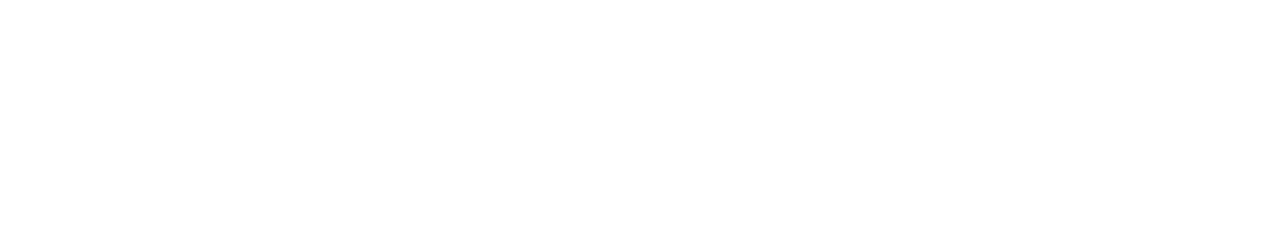
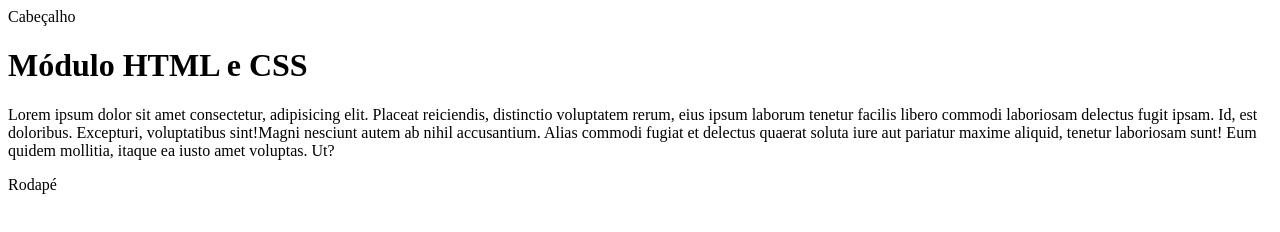
Before and after one commit to matheuswillock/HTML-CSS, a plain HTML site: page index.html in a window 1280 px wide. Drawn offline with Linux system fonts and the light colour scheme.

```diff
--- a/index.html
+++ b/index.html
@@ -3,9 +3,19 @@
 <head>
     <meta charset="UTF-8">
     <meta name="viewport" content="width=device-width, initial-scale=1.0">
-    <title>Document</title>
+    <title>Módulo HTML e CSS</title>
 </head>
 <body>
+    <header>Cabeçalho</header>
 
+    <main>
+        <h1>Módulo HTML e CSS</h1>
+        <p>Lorem ipsum dolor sit amet consectetur, adipisicing elit. Placeat reiciendis, distinctio voluptatem rerum, eius ipsum laborum tenetur facilis libero commodi laboriosam delectus fugit ipsam. Id, est doloribus. Excepturi, voluptatibus sint!Magni nesciunt autem ab nihil accusantium. Alias commodi fugiat et delectus quaerat soluta iure aut pariatur maxime aliquid, tenetur laboriosam sunt! Eum quidem mollitia, itaque ea iusto amet voluptas. Ut?</p>
+        <section>
+            <article></article>
+            <article></article>
+        </section>
+    </main>
+    <footer>Rodapé</footer>
 </body>
 </html>
```
